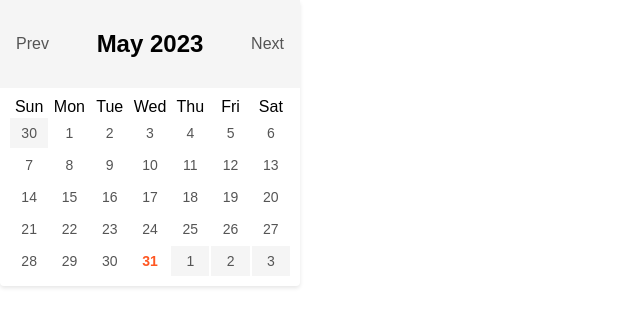
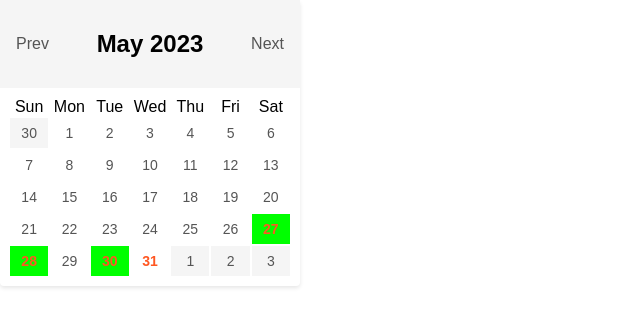
Before and after one commit to LarsKoning/IPMEDT4_React, a React (Create React App) app in the folder ipmedt4/: page / in a window 1280 px wide. Shown: the top 326 px of the page, without its empty margins (0-640 px from the left). Built offline with nearby package versions, Linux system fonts and the light colour scheme.

Commit message:
je kan nu datums toevoegen die bezet zijn

```diff
--- a/ipmedt4/src/components/Calender.jsx
+++ b/ipmedt4/src/components/Calender.jsx
@@ -35,11 +35,19 @@ const Calendar = () => {
     return calendarDays.map((day, index) => {
       const isCurrentMonth = day.isSame(date, 'month');
       const isToday = day.isSame(moment(), 'day');
+      const isTaken = ['2023-06-30', '2023-05-27', '2023-05-28'];
+
+      isTaken.push('2023-05-30')
 
       return (
         <div
           key={index}
-          className={`calendar-day ${isCurrentMonth ? 'current-month' : ''} ${isToday ? 'today' : ''}`}
+          className={`calendar-day ${isCurrentMonth ? 'current-month' : ''} ${isToday ? 'today' : ''}
+          ${isTaken.some(val =>
+            (moment(val).isSame(day, 'day'))
+          ) ? 'taken' : ''}
+          `}
+
           onClick={() => handleDateClick(day)}
         >
           {day.format('D')}
--- a/ipmedt4/src/styles/calender.css
+++ b/ipmedt4/src/styles/calender.css
@@ -48,3 +48,9 @@
   font-weight: bold;
   color: #ff5722;
 }
+
+.calendar-day.taken {
+  font-weight: bold;
+  background: lime;
+  color: #ff5722;
+}
```
